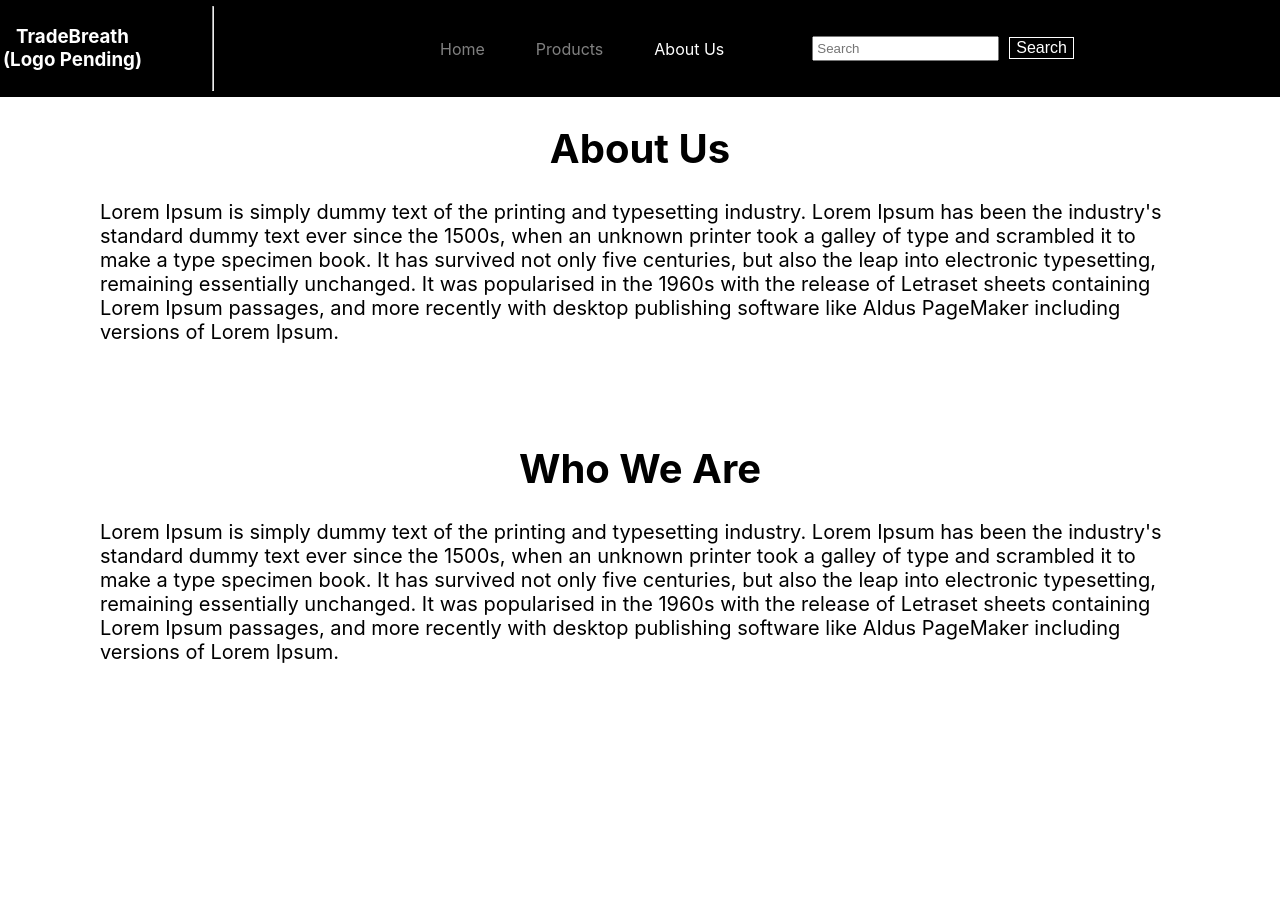
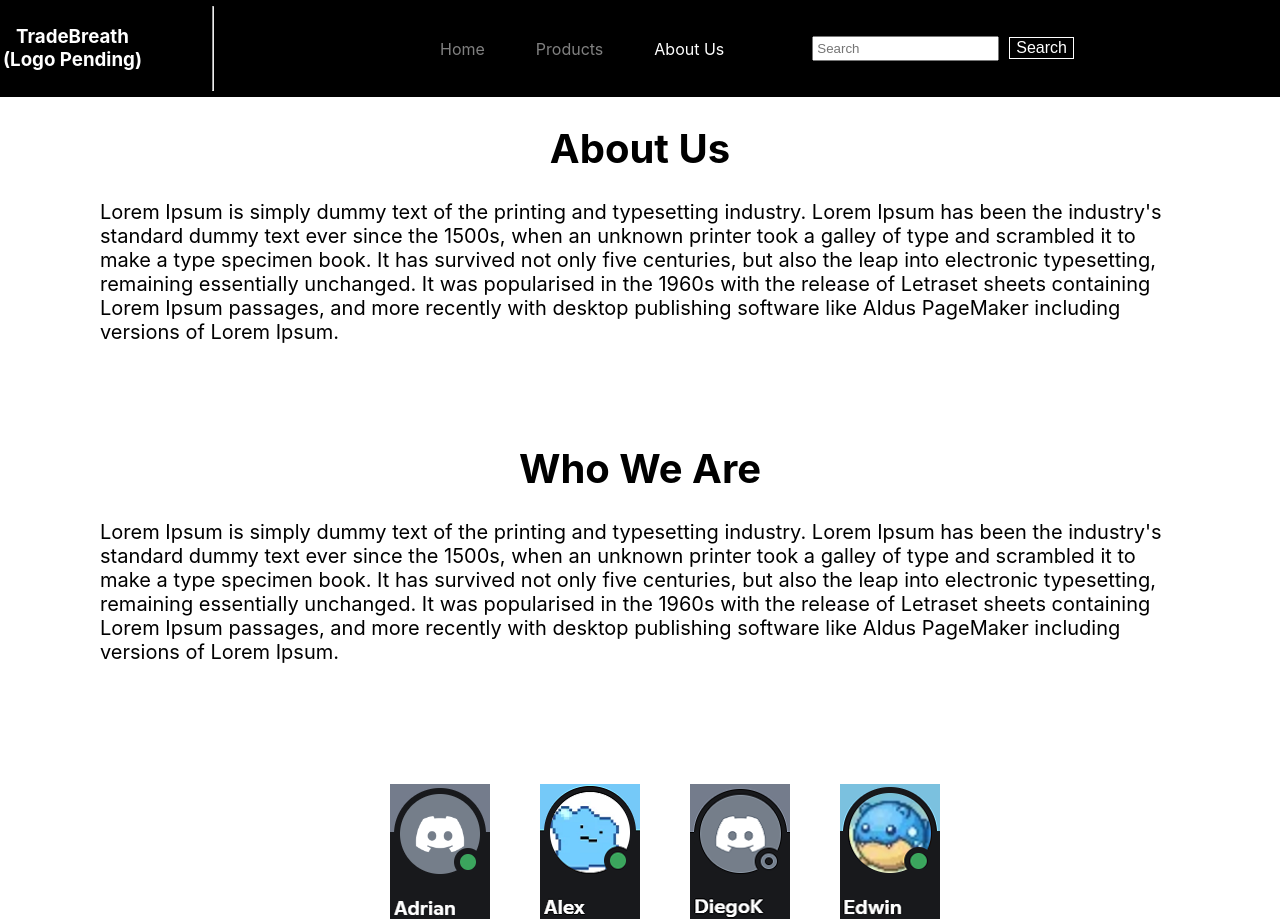
Before and after one commit to DesperadoSP/csci49900-capstone-project, a React (Create React App) app: page /about in a window 1280 px wide. Before the commit the page ends 800 px from the top, so only its background shows below. Built offline with nearby package versions, Linux system fonts and the light colour scheme.

Commit message:
About Page

```diff
--- a/src/pages/about.css
+++ b/src/pages/about.css
@@ -23,3 +23,15 @@
     padding-left: 100px;
     padding-right: 100px;
 }
+
+.peopleContainer {
+    display: flex;
+    justify-content: center;
+}
+
+.people {
+    max-width: 100%;
+    height: auto;
+    margin-top: 100px;
+    margin-left: 50px;
+}
--- a/src/pages/about.js
+++ b/src/pages/about.js
@@ -1,6 +1,10 @@
 
 import React from 'react';
 import './about.css';
+import Adrian from './Adrian.png'
+import Alex from './Alex.png'
+import Diego from './Diego.png'
+import Edwin from './Edwin.png'
 
 const About = () => {
   return (
@@ -18,6 +22,13 @@
         <div className = "whoContent">
              <p> Lorem Ipsum is simply dummy text of the printing and typesetting industry. Lorem Ipsum has been the industry's standard dummy text ever since the 1500s, when an unknown printer took a galley of type and scrambled it to make a type specimen book. It has survived not only five centuries, but also the leap into electronic typesetting, remaining essentially unchanged. It was popularised in the 1960s with the release of Letraset sheets containing Lorem Ipsum passages, and more recently with desktop publishing software like Aldus PageMaker including versions of Lorem Ipsum. </p>
         </div>
+        <div className = "peopleContainer">
+          <img className = "people" src = {Adrian} alt = "Adrian Ramirez"></img>
+          <img className = "people" src = {Alex} alt = "Alex Jun"></img>
+          <img className = "people" src = {Diego} alt = "Diego Kervabon"></img>
+          <img className = "people" src = {Edwin} alt = "Edwin Zhu"></img>
+        </div>
+
     </div>
   );
 };
```
